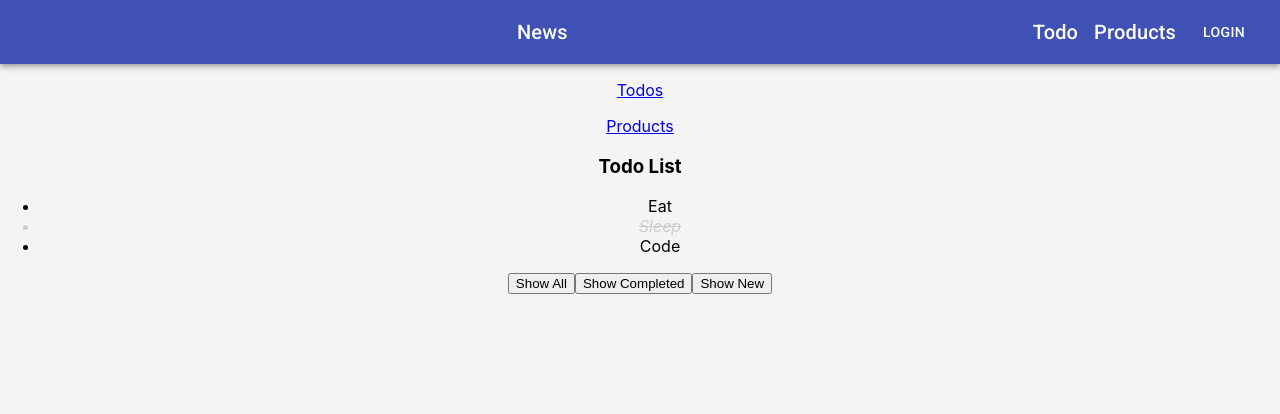
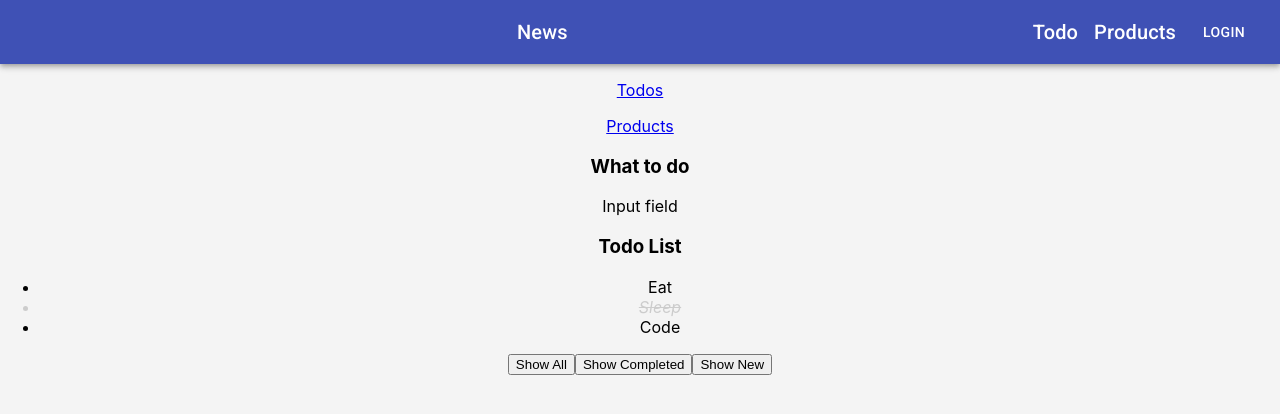
Before and after one commit to phamvi16/learn-reactjs, a React (Create React App) app: page /todos in a window 1280 px wide. Shown: the top 414 px of the page. Built offline with nearby package versions, Linux system fonts and the light colour scheme; no server answers.

Commit message:
change folder

```diff
--- a/package.json
+++ b/package.json
@@ -13,6 +13,7 @@
     "query-string": "^7.0.0",
     "react": "^17.0.1",
     "react-dom": "^17.0.1",
+    "react-hook-form": "^7.0.5",
     "react-router-dom": "^5.2.0",
     "react-scripts": "4.0.0",
     "web-vitals": "^0.2.4",
--- /dev/null
+++ b/src/components/form-controls/InputField/index.jsx
@@ -0,0 +1,20 @@
+import React from 'react';
+import PropTypes from 'prop-types';
+import { TextField } from '@material-ui/core';
+import { Controller } from 'react-hook-form';
+
+InputField.propTypes = {
+	form: PropTypes.object.isRequired,
+	name: PropTypes.string.isRequired,
+
+	label: PropTypes.string,
+	disabled: PropTypes.bool,
+};
+
+function InputField(props) {
+	// const { form, name, label, disabled } = props;
+	// return <Controller name={name} control={form.control} as={TextField} fullWidth label={label} disabled={disabled} />;
+	return <div>Input field</div>;
+}
+
+export default InputField;
--- /dev/null
+++ b/src/features/Todo/components/TodoForm/index.jsx
@@ -0,0 +1,27 @@
+import React from 'react';
+import PropTypes from 'prop-types';
+import InputField from '../../../../components/form-controls/InputField';
+import { useForm } from 'react-hook-form';
+
+TodoForm.propTypes = {
+	onSubmit: PropTypes.func,
+};
+
+function TodoForm(props) {
+	const form = useForm({
+		defaultValues: {
+			title: '',
+		},
+	});
+
+	const handleSubmit = (values) => {
+		console.log('todo form', values);
+	};
+	return (
+		<form onSubmit={form.handleSubmit(handleSubmit)}>
+			<InputField name="title" label="Todo" form={form} />
+		</form>
+	);
+}
+
+export default TodoForm;
--- a/src/features/Todo/page/ListPage/index.jsx
+++ /dev/null
@@ -1,99 +0,0 @@
-import React, { useEffect, useState } from 'react';
-import PropTypes from 'prop-types';
-import TodoList from '../../components/TodoList';
-import { useHistory, useLocation, useRouteMatch } from 'react-router';
-import queryString from 'query-string'
-ListTodoPage.propTypes = {
-
-};
-
-function ListTodoPage(props) {
-    const inittodoList = [
-        {
-            id: 1,
-            title: 'Eat',
-            status: 'new'
-        },
-        {
-            id: 2,
-            title: 'Sleep',
-            status: 'completed'
-        },
-        {
-            id: 3,
-            title: 'Code',
-            status: 'new'
-        },
-    ]
-    const location = useLocation()
-    const history = useHistory()
-    const match = useRouteMatch()
-    const [todoList, setTodoList] = useState(inittodoList);
-    const [filteredStatus, setFilteredStatus] = useState(() => {
-      const params = queryString.parse(location.search)
-      return params.status || 'all';
-    });
-
-    useEffect(() => {
-      const params = queryString.parse(location.search)
-     setFilteredStatus(params.status || 'all')
-    }, [location.search])
-
-    const handleTodoClick = (todo, idx) => {
-        //clone current array to the new one
-        const newTodoList = [...todoList];
-
-        console.log(todo, idx);
-        //toggle state
-        newTodoList[idx] = {
-			...newTodoList[idx],
-			status: newTodoList[idx].status === 'new' ? 'completed' : 'new',
-		};
-        // newTodoList[idx] = newTodo;
-
-        //update todo list
-
-        setTodoList(newTodoList);
-    }
-    const handleShowAllClick = () => {
-        // setFilteredStatus('all')
-        const queryParams = {status: 'all'};
-        history.push({
-          pathname: match.path,
-          search: queryString.stringify(queryParams)
-        })
-    }
-    const handleShowCompleted = () => {
-      const queryParams = {status: 'completed'}
-        history.push({
-          pathname: match.path,
-          search: queryString.stringify(queryParams)
-        })
-        // setFilteredStatus('completed');
-    };
-    const handleShowNewClick = () => {
-      const queryParams = {status: 'new'}
-      history.push({
-        pathname: match.path,
-        search: queryString.stringify(queryParams)
-      })
-        // setFilteredStatus('new');
-    };
-
-    const renderedTodoList = todoList.filter(todo => filteredStatus === 'all' || todo.status === filteredStatus);
-    // console.log(renderedTodoList);
-
-    return (
-		<div>
-			<h3>Todo List</h3>
-			<TodoList todoList={renderedTodoList} onTodoClick={handleTodoClick} />
-			<div>
-				<button onClick={handleShowAllClick}>Show All</button>
-				<button onClick={handleShowCompleted}>Show Completed</button>
-				<button onClick={handleShowNewClick}>Show New</button>
-			</div>
-		</div>
-	);
-}
-
-export default ListTodoPage;
--- /dev/null
+++ b/src/features/Todo/pages/ListPage/index.jsx
@@ -0,0 +1,104 @@
+import React, { useEffect, useState } from 'react';
+import PropTypes from 'prop-types';
+import TodoList from '../../components/TodoList';
+import { useHistory, useLocation, useRouteMatch } from 'react-router';
+import queryString from 'query-string';
+import TodoForm from '../../components/TodoForm';
+ListTodoPage.propTypes = {};
+
+function ListTodoPage(props) {
+	const inittodoList = [
+		{
+			id: 1,
+			title: 'Eat',
+			status: 'new',
+		},
+		{
+			id: 2,
+			title: 'Sleep',
+			status: 'completed',
+		},
+		{
+			id: 3,
+			title: 'Code',
+			status: 'new',
+		},
+	];
+	const location = useLocation();
+	const history = useHistory();
+	const match = useRouteMatch();
+	const [todoList, setTodoList] = useState(inittodoList);
+	const [filteredStatus, setFilteredStatus] = useState(() => {
+		const params = queryString.parse(location.search);
+		return params.status || 'all';
+	});
+
+	useEffect(() => {
+		const params = queryString.parse(location.search);
+		setFilteredStatus(params.status || 'all');
+	}, [location.search]);
+
+	const handleTodoClick = (todo, idx) => {
+		//clone current array to the new one
+		const newTodoList = [...todoList];
+
+		console.log(todo, idx);
+		//toggle state
+		newTodoList[idx] = {
+			...newTodoList[idx],
+			status: newTodoList[idx].status === 'new' ? 'completed' : 'new',
+		};
+		// newTodoList[idx] = newTodo;
+
+		//update todo list
+
+		setTodoList(newTodoList);
+	};
+	const handleShowAllClick = () => {
+		// setFilteredStatus('all')
+		const queryParams = { status: 'all' };
+		history.push({
+			pathname: match.path,
+			search: queryString.stringify(queryParams),
+		});
+	};
+	const handleShowCompleted = () => {
+		const queryParams = { status: 'completed' };
+		history.push({
+			pathname: match.path,
+			search: queryString.stringify(queryParams),
+		});
+		// setFilteredStatus('completed');
+	};
+	const handleShowNewClick = () => {
+		const queryParams = { status: 'new' };
+		history.push({
+			pathname: match.path,
+			search: queryString.stringify(queryParams),
+		});
+		// setFilteredStatus('new');
+	};
+
+	const renderedTodoList = todoList.filter((todo) => filteredStatus === 'all' || todo.status === filteredStatus);
+	// console.log(renderedTodoList);
+
+	const handleOnSubmit = (values) => {
+		console.log('Form submits', values);
+	};
+
+	return (
+		<div>
+			<h3>What to do</h3>
+			<TodoForm onSubmit={handleOnSubmit} />
+			<h3>Todo List</h3>
+			<TodoList todoList={renderedTodoList} onTodoClick={handleTodoClick} />
+			<div>
+				<button onClick={handleShowAllClick}>Show All</button>
+				<button onClick={handleShowCompleted}>Show Completed</button>
+				<button onClick={handleShowNewClick}>Show New</button>
+			</div>
+		</div>
+	);
+}
+
+export default ListTodoPage;
```
Also changed, not shown: src/features/Todo/index.jsx (+9 -11 lines), src/features/Todo/pages/DetailPage/index.jsx (renamed from src/features/Todo/page/DetailPage/index.jsx), 1 other file (tests, documents, lock files or other folders).
